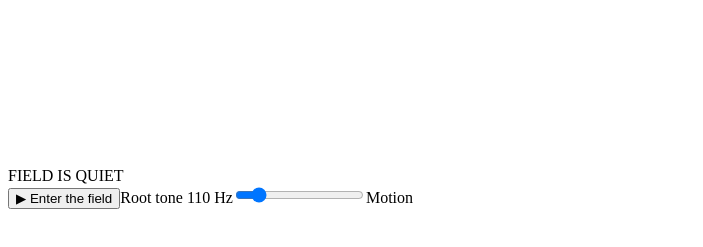
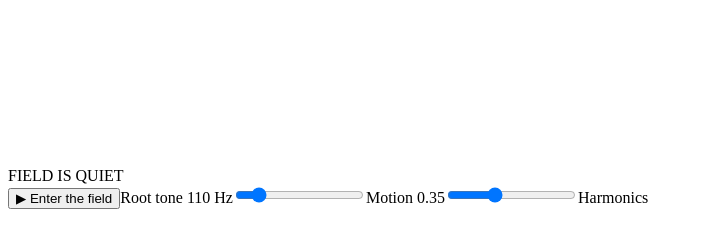
Before and after one commit to mmutavi/Phase-Field, a plain HTML site: page index.html in a window 1280 px wide. Shown: the part 127-374 px from the top of the page, without its empty margins (0-703 px from the left). Drawn offline with Linux system fonts and the light colour scheme.

Commit message:
Continue clean up code

```diff
--- a/index.html
+++ b/index.html
@@ -1 +1 @@
-<!doctype html><html lang="en"><head><meta charset="utf-8"><meta name="viewport" content="width=device-width,initial-scale=1"><title>Phase Field — a tiny sound universe</title><link rel="stylesheet" href="styles.css"></head><body><main class="shell"><header><div class="eyebrow">MINIATURE SOUND UNIVERSE <span>№ 02</span></div><h1>Phase <i>Field</i></h1><p>Shape a living tone field. Headphones recommended; sound begins only when you press play.</p></header><section class="panel"><div class="visual"><canvas id="scope"></canvas><div class="center" id="state">FIELD IS QUIET</div></div><div class="controls"><button id="play" class="play">▶ <span>Enter the field</span></button><label>Root tone <output id="freqOut">110 Hz</output><input id="freq" type="range" min="55" max="440" value="110"></label><label>Motion <output
+<!doctype html><html lang="en"><head><meta charset="utf-8"><meta name="viewport" content="width=device-width,initial-scale=1"><title>Phase Field — a tiny sound universe</title><link rel="stylesheet" href="styles.css"></head><body><main class="shell"><header><div class="eyebrow">MINIATURE SOUND UNIVERSE <span>№ 02</span></div><h1>Phase <i>Field</i></h1><p>Shape a living tone field. Headphones recommended; sound begins only when you press play.</p></header><section class="panel"><div class="visual"><canvas id="scope"></canvas><div class="center" id="state">FIELD IS QUIET</div></div><div class="controls"><button id="play" class="play">▶ <span>Enter the field</span></button><label>Root tone <output id="freqOut">110 Hz</output><input id="freq" type="range" min="55" max="440" value="110"></label><label>Motion <output id="motionOut">0.35</output><input id="motion" type="range" min="0" max="100" value="35"></label><label>Harmonics
```
